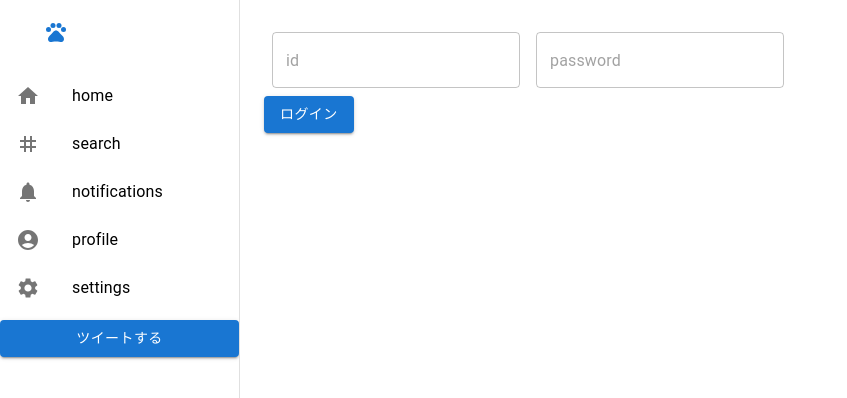
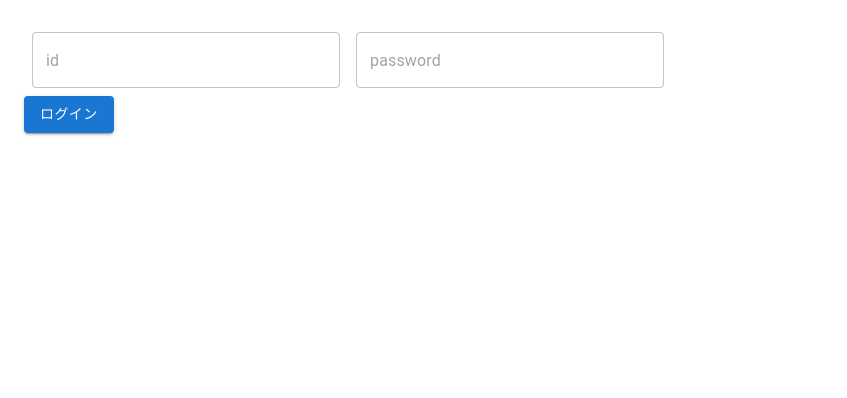
Before and after one commit to sayanok/zetter, a React (Create React App) app in the folder front/: page /login in a window 1280 px wide. Shown: the top 398 px of the page, without its empty margins (0-847 px from the left). Built offline with nearby package versions, Linux system fonts and the light colour scheme.

Commit message:
fix
コンポーネントの構成を変更した

```diff
--- a/front/src/Login.tsx
+++ b/front/src/Login.tsx
@@ -5,7 +5,11 @@ import TextField from '@mui/material/TextField';
 import Button from '@mui/material/Button';
 import { token } from './api';
 
-const Login: React.FC = () => {
+type LoginType = {
+    afterLogin: () => void;
+};
+
+const Login: React.FC<LoginType> = (props) => {
     const [username, setId] = useState<string>('');
     const [password, setPassword] = useState<string>('');
     const [errorMessage, setErrorMessage] = useState<string>('');
@@ -22,6 +26,7 @@ const Login: React.FC = () => {
                 setErrorMessage('');
                 response.json().then((response) => {
                     token.value = response;
+                    props.afterLogin();
                     navigate('/');
                 });
             } else if (response.status === 400) {
--- /dev/null
+++ b/front/src/Main.tsx
@@ -0,0 +1,44 @@
+import React, { useState } from 'react';
+import { BrowserRouter, Route, Routes, useParams } from 'react-router-dom';
+import Box from '@mui/material/Box';
+import CssBaseline from '@mui/material/CssBaseline';
+import { ProfileType } from './utils/types';
+import useCallApi from './utils/api';
+
+import Sidebar from './Sidebar';
+import Login from './Login';
+import Home from './Home';
+import TweetDetail from './TweetDetail';
+import ProfilePage from './ProfilePage';
+import SettingsProfile from './SettingsProfile';
+
+const Main: React.FC = () => {
+    const callApi = useCallApi();
+    const [profile, setProfile] = useState<ProfileType>();
+
+    function getAndSetProfile() {
+        getProfile()?.then(setProfile);
+    }
+
+    function getProfile(): Promise<ProfileType> | undefined {
+        return callApi('http://localhost:5000/api/zetter/profile/login');
+    }
+
+    return (
+        <Box sx={{ display: 'flex' }}>
+            <CssBaseline />
+            {profile ? <Sidebar profile={profile} /> : <></>}
+            <Box component="main" sx={{ flexGrow: 1, bgcolor: 'background.default', p: 3 }}>
+                <Routes>
+                    <Route path="login" element={<Login afterLogin={() => getAndSetProfile()} />} />
+                    <Route path="/" element={<Home />} />
+                    <Route path="tweet/:tweetId" element={<TweetDetail />} />
+                    <Route path=":username" element={<ProfilePage />} />
+                    <Route path="settings/:username" element={<SettingsProfile />} />
+                </Routes>
+            </Box>
+        </Box>
+    );
+};
+
+export default Main;
--- a/front/src/Sidebar.tsx
+++ b/front/src/Sidebar.tsx
@@ -1,6 +1,5 @@
-import React, { useState } from 'react';
+import React from 'react';
 import { Link } from 'react-router-dom';
-import useCallApi from './utils/api';
 import { ProfileType } from './utils/types';
 
 import Drawer from '@mui/material/Drawer';
@@ -17,9 +16,9 @@ import PetsIcon from '@mui/icons-material/Pets';
 import AccountCircleIcon from '@mui/icons-material/AccountCircle';
 import SettingsIcon from '@mui/icons-material/Settings';
 
-const Sidebar: React.FC = () => {
-    const [profile, setProfile] = useState<ProfileType>();
-    const callApi = useCallApi();
+type SidebarProps = { profile: ProfileType };
+
+const Sidebar: React.FC<SidebarProps> = (props) => {
     const drawerWidth: number = 240;
     const listContents: Array<{ href: string; iconComponent: JSX.Element; text: string }> = [
         {
@@ -38,7 +37,7 @@ const Sidebar: React.FC = () => {
             text: 'notifications',
         },
         {
-            href: setUsername(),
+            href: props.profile.username,
             iconComponent: <AccountCircleIcon />,
             text: 'profile',
         },
@@ -48,19 +47,6 @@ const Sidebar: React.FC = () => {
             text: 'settings',
         },
     ];
-
-    function setUsername() {
-        getProfile()?.then(setProfile);
-        if (profile) {
-            return profile.username;
-        } else {
-            return '';
-        }
-    }
-
-    function getProfile(): Promise<ProfileType> | undefined {
-        return callApi('http://localhost:5000/api/zetter/profile');
-    }
 
     return (
         <Drawer
--- a/front/src/index.tsx
+++ b/front/src/index.tsx
@@ -1,37 +1,16 @@
 import React from 'react';
 import ReactDOM from 'react-dom/client';
-import { BrowserRouter, Route, Routes } from 'react-router-dom';
+import { BrowserRouter } from 'react-router-dom';
 import './index.css';
 import reportWebVitals from './reportWebVitals';
-import Box from '@mui/material/Box';
-import CssBaseline from '@mui/material/CssBaseline';
-
-import Sidebar from './Sidebar';
-import Login from './Login';
-import Home from './Home';
-import TweetDetail from './TweetDetail';
-import ProfilePage from './ProfilePage';
-import SettingsProfile from './SettingsProfile';
+import Main from './Main';
 
 const root = ReactDOM.createRoot(document.getElementById('root') as HTMLElement);
 root.render(
     <React.StrictMode>
-        <Box sx={{ display: 'flex' }}>
-            <BrowserRouter>
-                <CssBaseline />
-                <Sidebar />
-                {/* /loginでは表示しない */}
-                <Box component="main" sx={{ flexGrow: 1, bgcolor: 'background.default', p: 3 }}>
-                    <Routes>
-                        <Route path="login" element={<Login />} />
-                        <Route path="/" element={<Home />} />
-                        <Route path="tweet/:tweetId" element={<TweetDetail />} />
-                        <Route path=":username" element={<ProfilePage />} />
-                        <Route path="settings/:username" element={<SettingsProfile />} />
-                    </Routes>
-                </Box>
-            </BrowserRouter>
-        </Box>
+        <BrowserRouter>
+            <Main />
+        </BrowserRouter>
     </React.StrictMode>
 );
 
```
